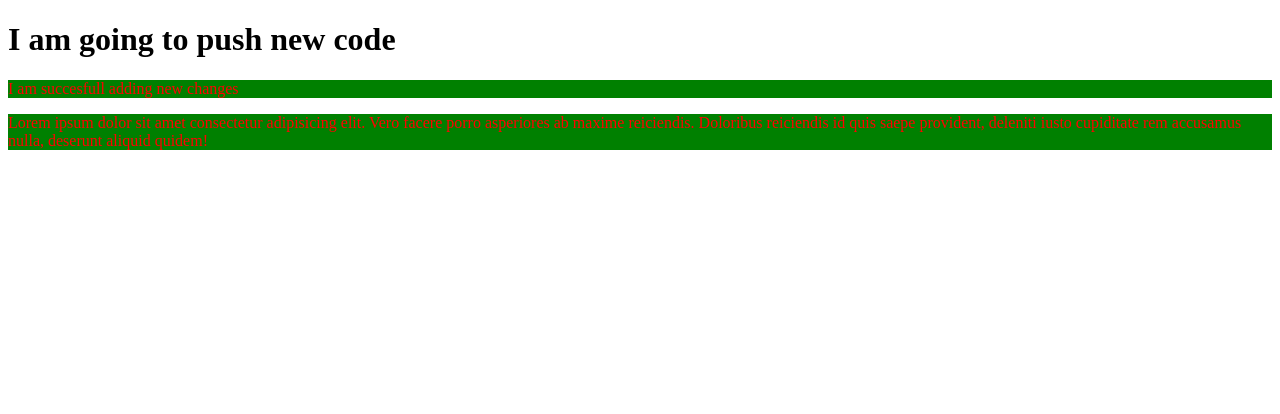
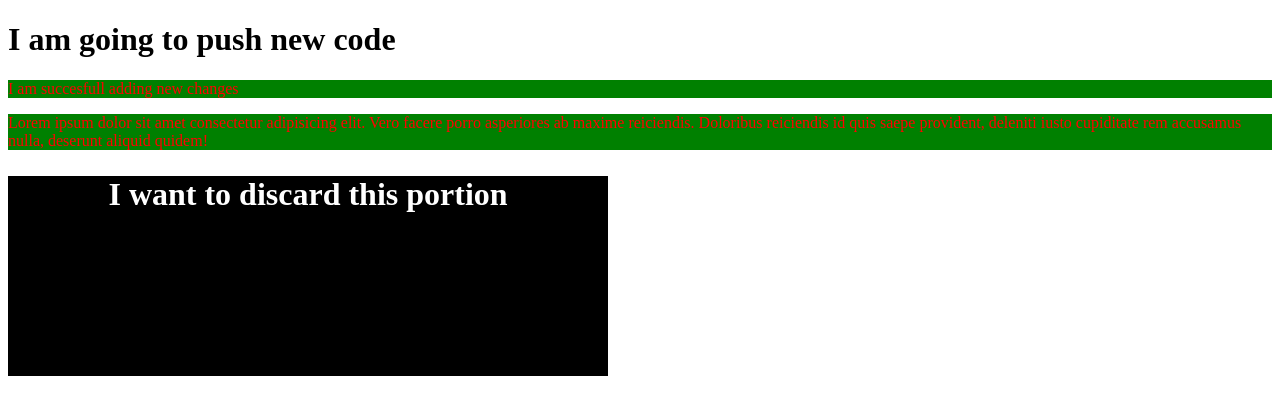
Before and after one commit to saidur413/second-repo, a plain HTML site: page index.html in a window 1280 px wide. Drawn offline with Linux system fonts and the light colour scheme.

Commit message:
style discard

```diff
--- a/index.html
+++ b/index.html
@@ -11,5 +11,7 @@
     <h1>I am going to push new code</h1>
     <p>I am succesfull adding new changes</p>
     <p>Lorem ipsum dolor sit amet consectetur adipisicing elit. Vero facere porro asperiores ab maxime reiciendis. Doloribus reiciendis id quis saepe provident, deleniti iusto cupiditate rem accusamus nulla, deserunt aliquid quidem!</p>
+
+    <h2>I want to discard this portion</h2>
 </body>
 </html>
--- a/style.css
+++ b/style.css
@@ -4,3 +4,11 @@ p{
 p{
     background-color: green;
 }
+h2{
+    background-color: black;
+    color: white;
+    height: 200px;
+    width: 600px;
+    text-align: center;
+    font-size: 2em;
+}
```
